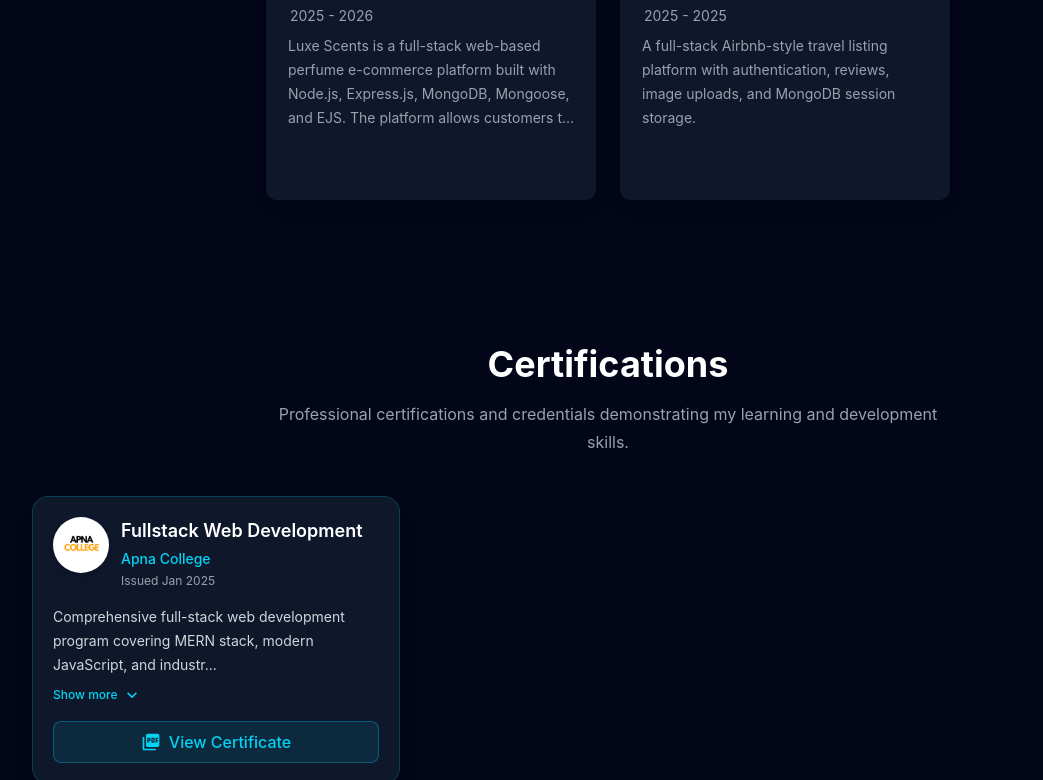
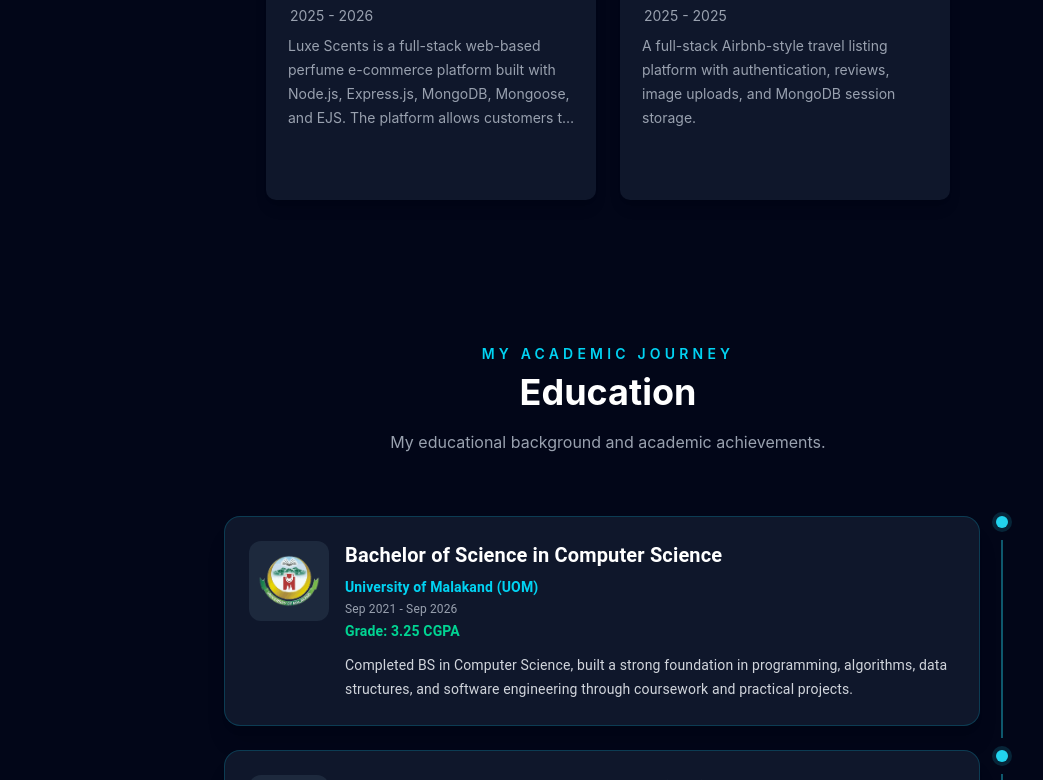
Before and after one commit to TariqTechie-dev/tariq-portfolio, a React (Vite) app: page / in a window 1280 px wide. Shown: the part 2080-2860 px from the top of the page, without its empty margins (32-1075 px from the left). Built offline with nearby package versions, Linux system fonts and the light colour scheme.

Commit message:
Complete portfolio sections and layout components

```diff
--- /dev/null
+++ b/src/components/layout/Container.jsx
@@ -0,0 +1,11 @@
+const Container = ({ children, className = "" }) => {
+  return (
+    <div
+      className={`mx-auto w-full max-w-6xl px-4 sm:px-6 lg:px-8 ${className}`}
+    >
+      {children}
+    </div>
+  );
+};
+
+export default Container;
--- /dev/null
+++ b/src/components/layout/wrapper.jsx
@@ -0,0 +1,11 @@
+const Wrapper = ({ children, className = "" }) => {
+  return (
+    <div
+      className={`w-full bg-slate-950 ${className}`}
+    >
+      {children}
+    </div>
+  );
+};
+
+export default Wrapper;
--- a/src/page.jsx
+++ b/src/page.jsx
@@ -1,3 +1,5 @@
+import React from "react";
+
 import Navbar from "./components/layout/Navbar";
 import Hero from "./components/sections/Hero";
 import Skills from "./components/sections/Skills";
@@ -5,26 +7,49 @@ import Projects from "./components/sections/Projects";
 import Education from "./components/sections/Education";
 import Certifications from "./components/sections/Certifications";
 import Contact from "./components/sections/Contact";
+
 import Footer from "./components/layout/Footer";
 import WhatsAppButton from "./components/layout/WhatsAppButton";
+import Wrapper from "./components/layout/wrapper";
 
 const Page = () => {
   return (
     <>
       <Navbar />
 
-      <main>
+      <div className="w-full bg-slate-950">
         <section id="home">
           <Hero />
-          <Skills />
+        </section>
+
+        <Wrapper>
+          <section id="skills">
+            <Skills />
+          </section>
+        </Wrapper>
+
+        <section id="projects">
           <Projects />
-          <Certifications />
-          <Education />
-          <Contact />
-          <Footer />
-          <WhatsAppButton />
         </section>
-      </main>
+
+        <Wrapper>
+          <section id="education">
+            <Education />
+          </section>
+
+          <section id="certifications">
+            <Certifications />
+          </section>
+
+          <section id="contact">
+            <Contact />
+          </section>
+        </Wrapper>
+
+        <Footer />
+      </div>
+
+      <WhatsAppButton />
     </>
   );
 };
```
